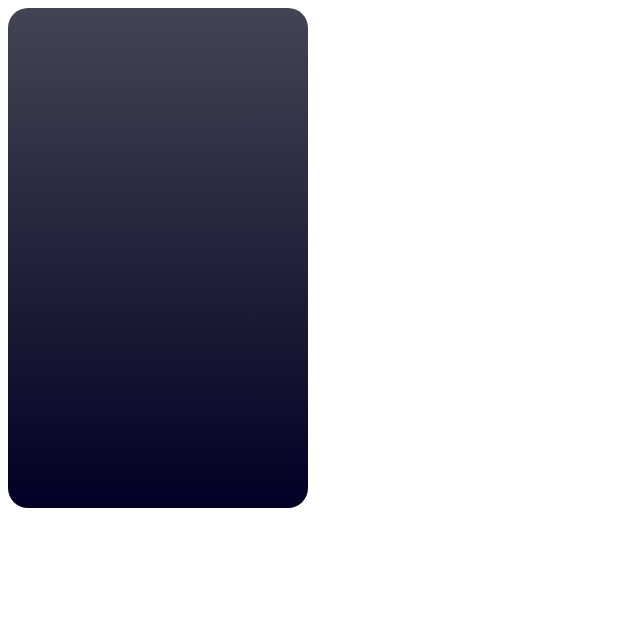
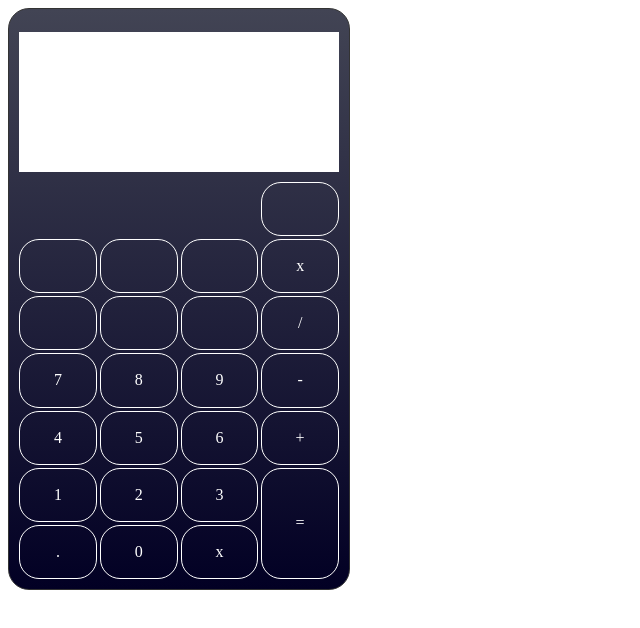
Before and after one commit to Tigran1991/Calculator-on-JS, a plain HTML site: page index.html in a window 1280 px wide. Shown: the whole page, without its empty margins (0-640 px from the left). Drawn offline with Linux system fonts and the light colour scheme.

Commit message:
creating calculator app design

```diff
--- a/index.html
+++ b/index.html
@@ -8,7 +8,39 @@
     <link rel="stylesheet" href="./style.css" />
   </head>
   <body>
-    <div class="calculator"></div>
+    <div class="calculator">
+      <div class="input_field">
+        <input type="text" dir="rtl" class="todo" />
+      </div>
+      <div class="result_field"></div>
+      <div class="buttons_field">
+        <div class="theme_switcher_field"></div>
+        <div class="unknown_button"></div>
+        <div class="button_element"></div>
+        <div class="button_element"></div>
+        <div class="button_element"></div>
+        <div class="button_element">x</div>
+        <div class="button_element"></div>
+        <div class="button_element"></div>
+        <div class="button_element"></div>
+        <div class="button_element">/</div>
+        <div class="button_seven">7</div>
+        <div class="button_eight">8</div>
+        <div class="button_nine">9</div>
+        <div class="button_element">-</div>
+        <div class="button_four">4</div>
+        <div class="button_five">5</div>
+        <div class="button_six">6</div>
+        <div class="button_element">+</div>
+        <div class="button_one" value="1">1</div>
+        <div class="button_two">2</div>
+        <div class="button_three">3</div>
+        <div class="button_result">=</div>
+        <div class="button_element">.</div>
+        <div class="button_element">0</div>
+        <div class="button_element">x</div>
+      </div>
+    </div>
     <script src="./script.js"></script>
   </body>
 </html>
--- a/script.js
+++ b/script.js
@@ -0,0 +1,8 @@
+const buttonOne = document.querySelector(".button_one")
+const resultField = document.querySelector(".result_field")
+const todo1 = document.querySelector(".todo")
+
+buttonOne.addEventListener("click", () => {
+  const value = buttonOne.getAttribute("value")
+  todo1.value = value
+})
--- a/style.css
+++ b/style.css
@@ -1,12 +1,102 @@
 .calculator {
-  width: 300px;
-  height: 500px;
+  display: flex;
+  flex-direction: column;
+  width: 320px;
+  height: 560px;
+  padding: 10px;
   background-color: green;
-  border-radius: 20px;
+  border-radius: 21px;
   background: rgb(2, 0, 36);
   background: linear-gradient(
     0deg,
     rgba(2, 0, 36, 1) 0%,
     rgba(66, 68, 84, 1) 100%
   );
+  border: 1px solid #333;
 }
+
+.input_field {
+  display: flex;
+  width: 100%;
+  height: 100px;
+  margin-top: 14px;
+  border-top-left-radius: 10px;
+  border-top-right-radius: 10px;
+  box-sizing: border-box;
+  align-items: center;
+  justify-content: center;
+}
+
+.input_field input {
+  width: 100%;
+  height: 100%;
+  border: none;
+  outline: none;
+}
+
+.result_field {
+  display: flex;
+  justify-content: flex-end;
+  width: 100%;
+  height: 40px;
+  box-sizing: border-box;
+  background-color: #fff;
+}
+
+.buttons_field {
+  display: grid;
+  grid-template-columns: repeat(4, 1fr);
+  grid-template-rows: repeat(7, 1fr);
+  gap: 3px;
+  width: 100%;
+  height: 400px;
+  padding-top: 10px;
+}
+
+.theme_switcher_field {
+  grid-column: 1 / 4;
+}
+
+.unknown_button {
+  border: 1px solid #fff;
+  border-radius: 20px;
+}
+
+.button_element {
+  display: grid;
+  align-items: center;
+  justify-content: center;
+  border: 1px solid #fff;
+  border-radius: 20px;
+  color: #fff;
+  cursor: pointer;
+}
+
+.button_one,
+.button_two,
+.button_three,
+.button_four,
+.button_five,
+.button_six,
+.button_seven,
+.button_eight,
+.button_nine {
+  display: grid;
+  align-items: center;
+  justify-content: center;
+  border: 1px solid #fff;
+  border-radius: 20px;
+  color: #fff;
+  cursor: pointer;
+}
+
+.button_result {
+  display: grid;
+  align-items: center;
+  justify-content: center;
+  grid-row: span 2;
+  border: 1px solid #fff;
+  border-radius: 20px;
+  color: #fff;
+  cursor: pointer;
+}
```
